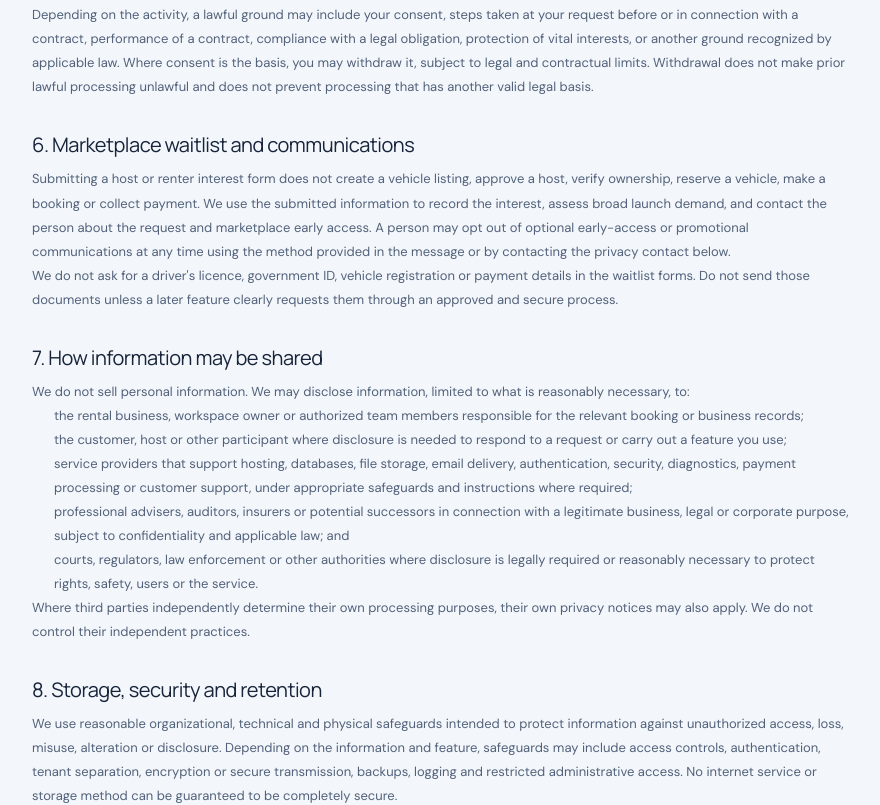
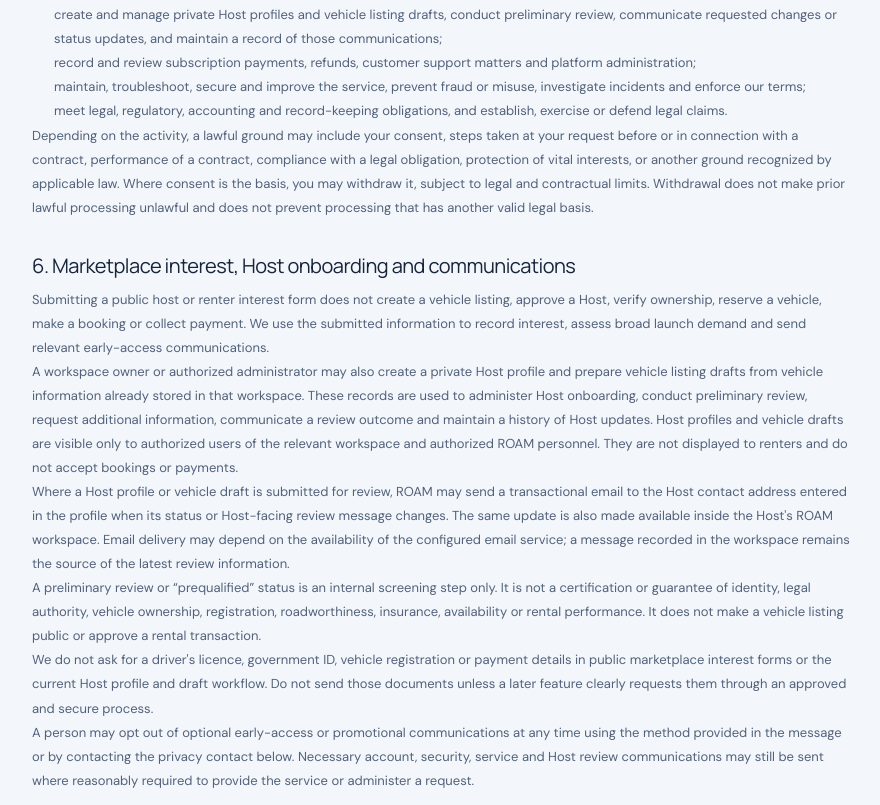
Before and after one commit to engrken/roam, a Next.js app: page /privacy in a window 1280 px wide. Shown: the part 1963-2768 px from the top of the page, without its empty margins (28-908 px from the left). Built offline with nearby package versions, Linux system fonts and the light colour scheme.

Commit message:
legal: disclose private Host onboarding and review notifications

```diff
--- a/src/app/privacy/page.tsx
+++ b/src/app/privacy/page.tsx
@@ -37,6 +37,7 @@ export default function PrivacyPage() {
         <li><b>Documents and images:</b> files, photographs, receipts, identification or driver&apos;s licence information, vehicle documents and inspection photographs where a user or rental business chooses or is required to submit them for a particular workflow. Do not upload information that is unnecessary for the requested service.</li>
         <li><b>Billing and subscription information:</b> plan, invoice and payment status, payment references, proof of payment or refund information submitted for manual review, and related support records. Payment card or bank login credentials should be provided only to an appropriately designated payment provider, not in ordinary ROAM forms or messages.</li>
         <li><b>Marketplace interest information:</b> for host and renter early-access forms, name, email address, optional phone number, city or area, host type and vehicle category preferences, together with the time and version of the contact consent recorded.</li>
+        <li><b>Host onboarding and review information:</b> Host display name, provider type, contact details, city and province, profile description, vehicle details already stored in a rental business workspace, private listing titles and descriptions, submission and review statuses, Host-facing review messages, and records showing when those updates were sent or attempted.</li>
         <li><b>Technical and usage information:</b> IP address, browser and device information, session and authentication events, logs, security signals, cookie or local preference data, and diagnostics needed to operate and protect the service.</li>
       </ul>
       <p>Some documents or rental records may contain sensitive personal information. They should be collected only where necessary, with the appropriate lawful basis and safeguards. ROAM does not ask users to provide sensitive information through a general marketplace waitlist form.</p>
@@ -51,15 +52,20 @@ export default function PrivacyPage() {
         <li>provide fleet, branch, customer, booking, inspection, messaging, reporting and subscription features requested by a rental business;</li>
         <li>facilitate communications and booking requests between customers and rental businesses;</li>
         <li>operate marketplace interest lists, understand demand by location and vehicle category, and send the early-access updates a person has requested or consented to receive;</li>
+        <li>create and manage private Host profiles and vehicle listing drafts, conduct preliminary review, communicate requested changes or status updates, and maintain a record of those communications;</li>
         <li>record and review subscription payments, refunds, customer support matters and platform administration;</li>
         <li>maintain, troubleshoot, secure and improve the service, prevent fraud or misuse, investigate incidents and enforce our terms;</li>
         <li>meet legal, regulatory, accounting and record-keeping obligations, and establish, exercise or defend legal claims.</li>
       </ul>
       <p>Depending on the activity, a lawful ground may include your consent, steps taken at your request before or in connection with a contract, performance of a contract, compliance with a legal obligation, protection of vital interests, or another ground recognized by applicable law. Where consent is the basis, you may withdraw it, subject to legal and contractual limits. Withdrawal does not make prior lawful processing unlawful and does not prevent processing that has another valid legal basis.</p>
 
-      <h2>6. Marketplace waitlist and communications</h2>
-      <p>Submitting a host or renter interest form does not create a vehicle listing, approve a host, verify ownership, reserve a vehicle, make a booking or collect payment. We use the submitted information to record the interest, assess broad launch demand, and contact the person about the request and marketplace early access. A person may opt out of optional early-access or promotional communications at any time using the method provided in the message or by contacting the privacy contact below.</p>
-      <p>We do not ask for a driver&apos;s licence, government ID, vehicle registration or payment details in the waitlist forms. Do not send those documents unless a later feature clearly requests them through an approved and secure process.</p>
+      <h2>6. Marketplace interest, Host onboarding and communications</h2>
+      <p>Submitting a public host or renter interest form does not create a vehicle listing, approve a Host, verify ownership, reserve a vehicle, make a booking or collect payment. We use the submitted information to record interest, assess broad launch demand and send relevant early-access communications.</p>
+      <p>A workspace owner or authorized administrator may also create a private Host profile and prepare vehicle listing drafts from vehicle information already stored in that workspace. These records are used to administer Host onboarding, conduct preliminary review, request additional information, communicate a review outcome and maintain a history of Host updates. Host profiles and vehicle drafts are visible only to authorized users of the relevant workspace and authorized ROAM personnel. They are not displayed to renters and do not accept bookings or payments.</p>
+      <p>Where a Host profile or vehicle draft is submitted for review, ROAM may send a transactional email to the Host contact address entered in the profile when its status or Host-facing review message changes. The same update is also made available inside the Host&apos;s ROAM workspace. Email delivery may depend on the availability of the configured email service; a message recorded in the workspace remains the source of the latest review information.</p>
+      <p>A preliminary review or “prequalified” status is an internal screening step only. It is not a certification or guarantee of identity, legal authority, vehicle ownership, registration, roadworthiness, insurance, availability or rental performance. It does not make a vehicle listing public or approve a rental transaction.</p>
+      <p>We do not ask for a driver&apos;s licence, government ID, vehicle registration or payment details in public marketplace interest forms or the current Host profile and draft workflow. Do not send those documents unless a later feature clearly requests them through an approved and secure process.</p>
+      <p>A person may opt out of optional early-access or promotional communications at any time using the method provided in the message or by contacting the privacy contact below. Necessary account, security, service and Host review communications may still be sent where reasonably required to provide the service or administer a request.</p>
 
       <h2>7. How information may be shared</h2>
       <p>We do not sell personal information. We may disclose information, limited to what is reasonably necessary, to:</p>
@@ -74,7 +80,7 @@ export default function PrivacyPage() {
 
       <h2>8. Storage, security and retention</h2>
       <p>We use reasonable organizational, technical and physical safeguards intended to protect information against unauthorized access, loss, misuse, alteration or disclosure. Depending on the information and feature, safeguards may include access controls, authentication, tenant separation, encryption or secure transmission, backups, logging and restricted administrative access. No internet service or storage method can be guaranteed to be completely secure.</p>
-      <p>We retain personal information only for as long as it is reasonably necessary for the purpose for which it was collected, to operate the relevant account or service, to meet legal and record-keeping obligations, to resolve disputes, or to establish, exercise or defend legal claims. Account and workspace information is generally retained while the account or workspace is active and for a reasonable period after closure where needed for those purposes. Booking, financial, tax, payment and legal records may be retained for the period required by applicable law. Authentication codes and temporary security records are kept only for their limited operational or security purpose. Marketplace interest records are kept while the waitlist or related launch activity remains relevant and for a reasonable period afterwards, unless a person withdraws consent or asks for deletion and no other lawful retention ground applies. Information is then deleted, anonymized or securely disposed of where appropriate.</p>
+      <p>We retain personal information only for as long as it is reasonably necessary for the purpose for which it was collected, to operate the relevant account or service, to meet legal and record-keeping obligations, to resolve disputes, or to establish, exercise or defend legal claims. Account and workspace information is generally retained while the account or workspace is active and for a reasonable period after closure where needed for those purposes. Booking, financial, tax, payment and legal records may be retained for the period required by applicable law. Authentication codes and temporary security records are kept only for their limited operational or security purpose. Marketplace interest records are kept while the waitlist or related launch activity remains relevant and for a reasonable period afterwards. Host profile, listing draft and review-notification records are generally kept while the relevant workspace or Host relationship is active and for a reasonable period after closure, subject to legal obligations, disputes, security needs and other lawful retention grounds. Information is then deleted, anonymized or securely disposed of where appropriate.</p>
       <p>Actual retention may vary by record type, legal requirement, unresolved claim, backup cycle and the rental business&apos;s own retention decisions. A rental business may be required to retain its own booking or customer records even after a user closes a ROAM account.</p>
 
       <h2>9. Processing outside the Philippines</h2>
```
